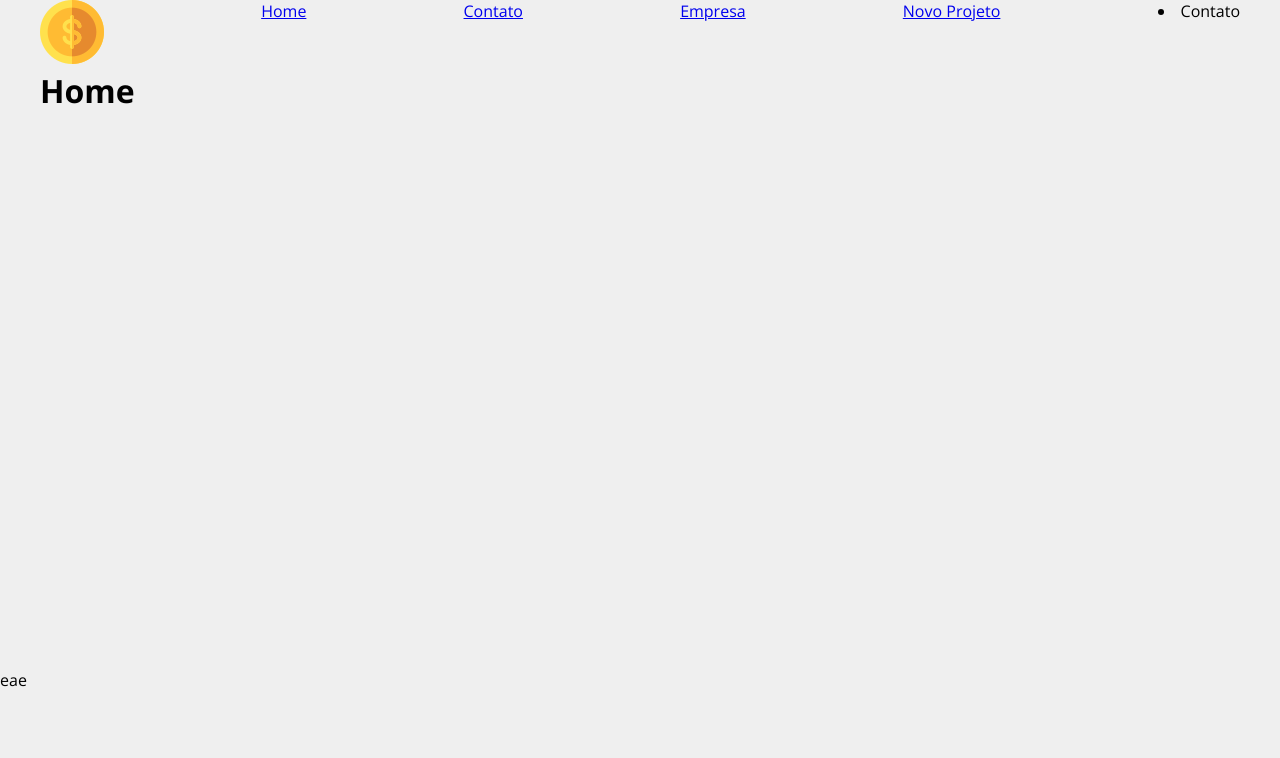
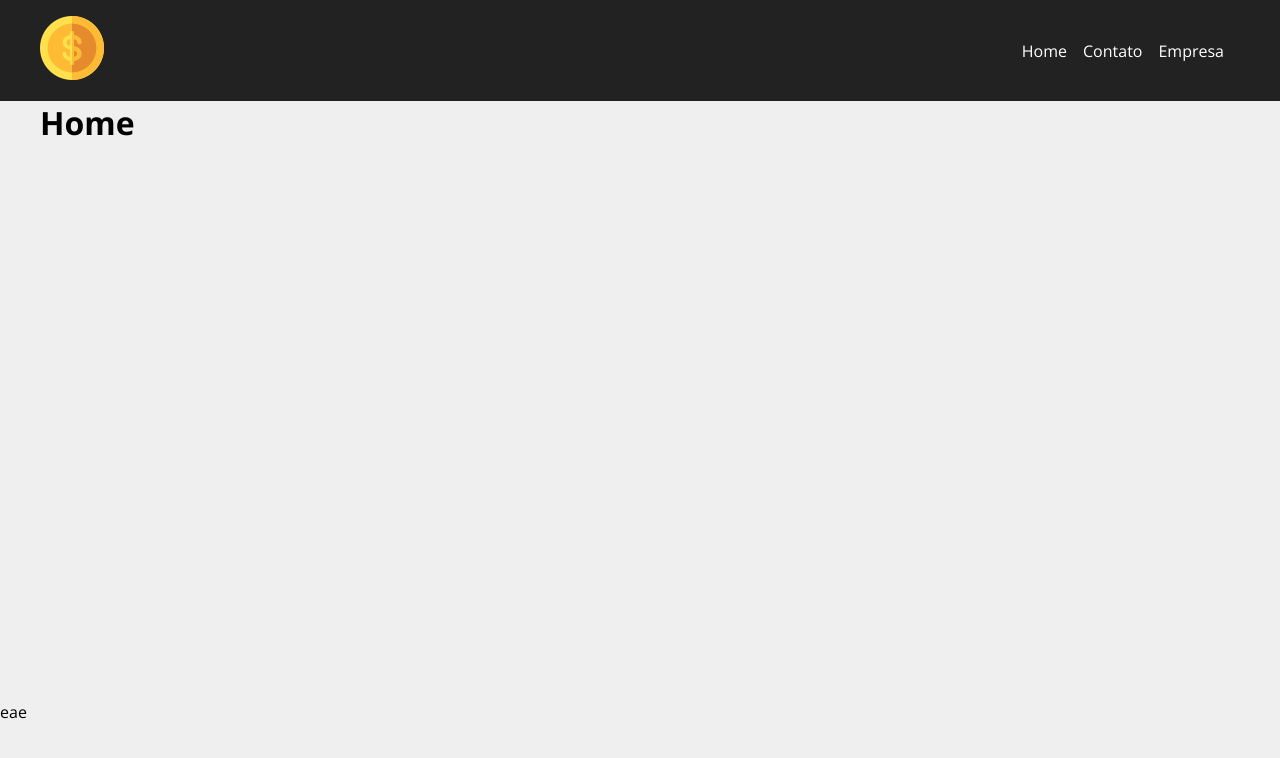
Before and after one commit to while-kaique/Projeto-React_01, a React (Create React App) app in the folder costs/: page / in a window 1280 px wide. Shown: the top 758 px of the page. Built offline with nearby package versions, Linux system fonts and the light colour scheme; the HTML template or start-up script is replaced by a standard one; a web font is replaced by a local one.

Commit message:
Update no Navbar

```diff
--- a/costs/src/components/layout/Navbar.jsx
+++ b/costs/src/components/layout/Navbar.jsx
@@ -8,14 +8,20 @@
 
 function Navbar () {
     return (
-        <nav>
+        <nav className={style.navbar}>
             <Container>
-                <Link to='/'><img src={logo} alt="Logo_Costs" /></Link>
-                <Link to="/">Home</Link>
-                <Link to="/contact">Contato</Link>
-                <Link to="/company">Empresa</Link>
-                <Link to="/NewProject">Novo Projeto</Link>
-                <li>Contato</li>
+            <Link to='/'><img src={logo} alt="Logo_Costs" /></Link>
+                <ul className={style.list}>
+                    <li>
+                        <Link to="/">Home</Link>
+                    </li>
+                    <li>
+                        <Link to="/contact">Contato</Link>
+                    </li>
+                    <li>
+                        <Link to="/company">Empresa</Link>
+                    </li>
+                </ul>
             </Container>
         </nav>
     )
--- a/costs/src/components/layout/Navbar.module.css
+++ b/costs/src/components/layout/Navbar.module.css
@@ -0,0 +1,24 @@
+.navbar {
+    display: flex;
+    justify-content: space-between;
+    background-color: #222;
+    padding: 1em;
+}
+
+.list{
+    display: flex;
+    list-style: none;
+    align-items: center;
+}
+
+.list li {
+    margin-right: 1em;
+}
+
+.list li a {
+    color: #fff;
+    text-decoration: none;
+}
+.list li a:hover {
+    color: #FFBB33;
+}
```
